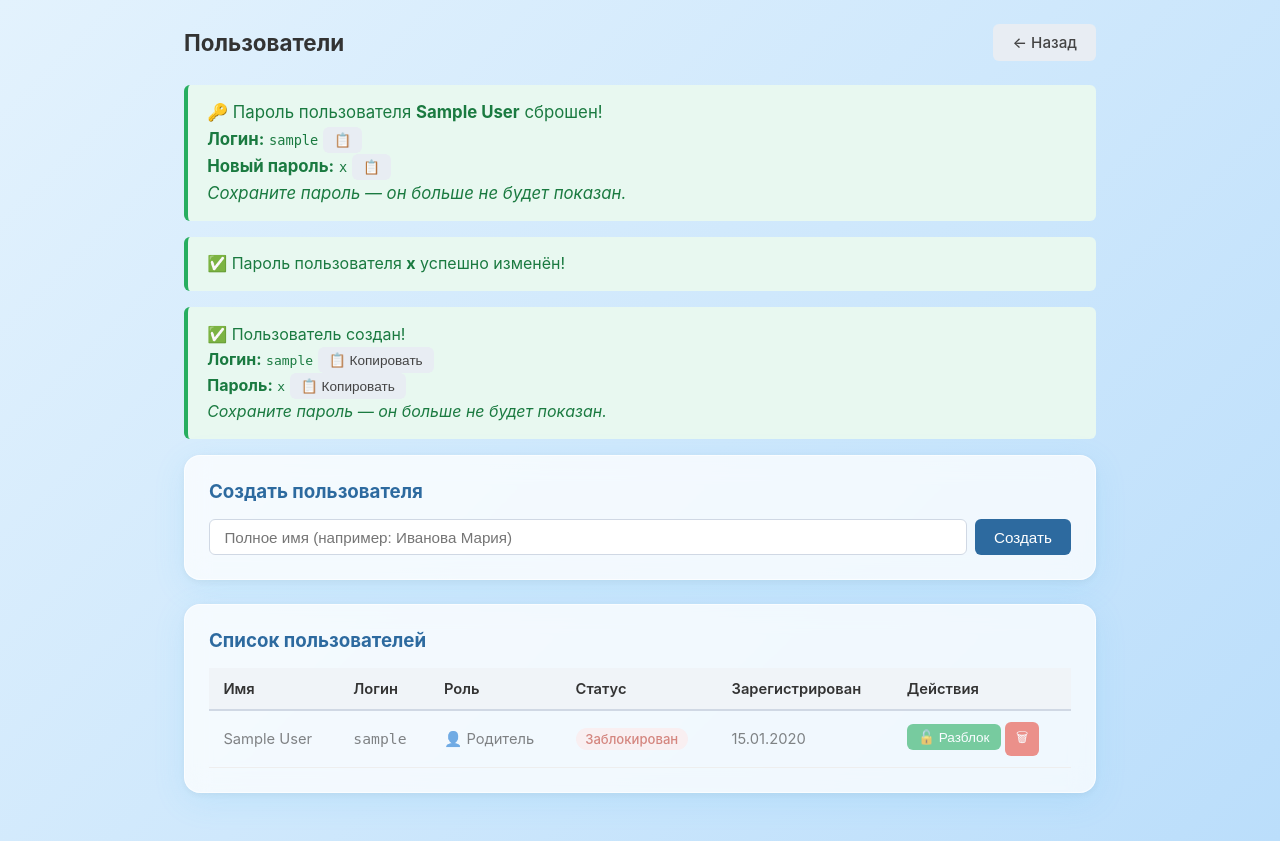
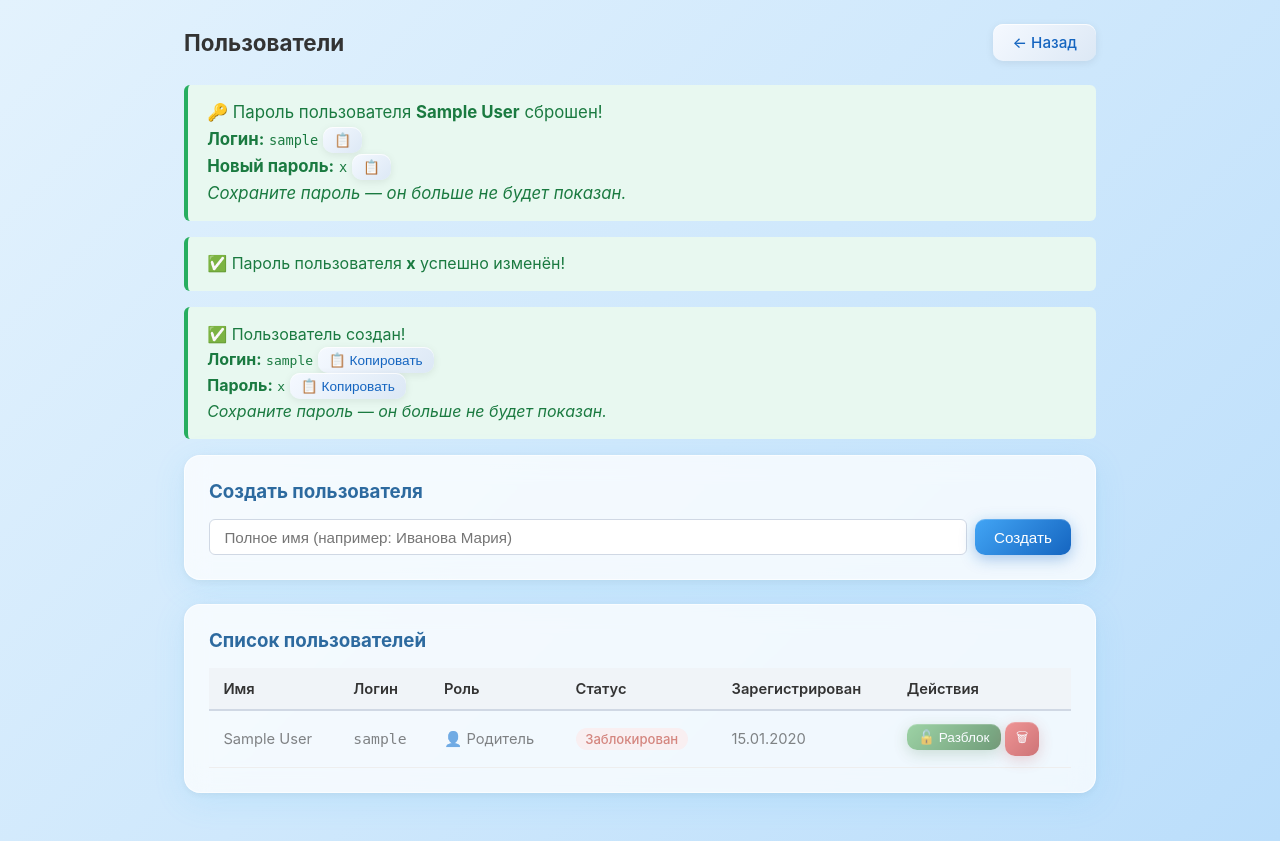
Before and after one commit to PeganovOleg/abc_project, a FastAPI app: template templates/admin/users.html in a window 1280 px wide. Run offline with FastAPI, Linux system fonts and the light colour scheme; the template is opened without the code that fills it: most values are stand-ins (such as "Sample title", 1, 10 or a date in 2020).

Commit message:
style: 3D glass buttons with gradient and shadow

```diff
--- a/static/style.css
+++ b/static/style.css
@@ -20,15 +20,22 @@ body { font-family: -apple-system, BlinkMacSystemFont, 'Segoe UI', sans-serif; b
 .subtitle { text-align: center; color: #888; margin-bottom: 1.5rem; font-size: 0.95rem; }
 
 /* Buttons */
-.btn { display: inline-block; padding: 0.55rem 1.2rem; border-radius: 6px; border: none; cursor: pointer; font-size: 0.95rem; text-decoration: none; transition: all 0.2s; font-weight: 500; }
-.btn-primary { background: #2d6a9f; color: white; }
-.btn-primary:hover { background: #1a4a72; }
-.btn-secondary { background: #e8edf3; color: #444; }
-.btn-secondary:hover { background: #d0d8e4; }
-.btn-danger { background: #e74c3c; color: white; }
-.btn-danger:hover { background: #c0392b; }
-.btn-warning { background: #f39c12; color: white; }
-.btn-success { background: #27ae60; color: white; }
+.btn { display: inline-block; padding: 0.55rem 1.2rem; border-radius: 10px; border: none; cursor: pointer; font-size: 0.95rem; text-decoration: none; transition: all 0.18s; font-weight: 500; box-shadow: 0 2px 8px rgba(0,0,0,0.10), inset 0 1px 0 rgba(255,255,255,0.3); }
+.btn-primary { background: linear-gradient(135deg, #42A5F5 0%, #1565C0 100%); color: white; box-shadow: 0 4px 15px rgba(21,101,192,0.35), inset 0 1px 0 rgba(255,255,255,0.2); }
+.btn-primary:hover { background: linear-gradient(135deg, #1E88E5 0%, #0D47A1 100%); box-shadow: 0 6px 20px rgba(21,101,192,0.45); transform: translateY(-1px); }
+.btn-primary:active { transform: translateY(1px); box-shadow: 0 2px 8px rgba(21,101,192,0.3); }
+.btn-secondary { background: linear-gradient(135deg, #f5f9ff 0%, #dce8f5 100%); color: #1565C0; box-shadow: 0 2px 8px rgba(0,0,0,0.08), inset 0 1px 0 rgba(255,255,255,0.8); }
+.btn-secondary:hover { background: linear-gradient(135deg, #e3f2fd 0%, #bbdefb 100%); transform: translateY(-1px); box-shadow: 0 4px 12px rgba(79,195,247,0.2); }
+.btn-secondary:active { transform: translateY(1px); }
+.btn-danger { background: linear-gradient(135deg, #ef5350 0%, #b71c1c 100%); color: white; box-shadow: 0 4px 15px rgba(183,28,28,0.3), inset 0 1px 0 rgba(255,255,255,0.2); }
+.btn-danger:hover { background: linear-gradient(135deg, #e53935 0%, #b71c1c 100%); transform: translateY(-1px); box-shadow: 0 6px 20px rgba(183,28,28,0.4); }
+.btn-danger:active { transform: translateY(1px); }
+.btn-warning { background: linear-gradient(135deg, #FFB74D 0%, #E65100 100%); color: white; box-shadow: 0 4px 15px rgba(230,81,0,0.3), inset 0 1px 0 rgba(255,255,255,0.2); }
+.btn-warning:hover { transform: translateY(-1px); box-shadow: 0 6px 20px rgba(230,81,0,0.4); }
+.btn-warning:active { transform: translateY(1px); }
+.btn-success { background: linear-gradient(135deg, #66BB6A 0%, #1B5E20 100%); color: white; box-shadow: 0 4px 15px rgba(27,94,32,0.3), inset 0 1px 0 rgba(255,255,255,0.2); }
+.btn-success:hover { transform: translateY(-1px); box-shadow: 0 6px 20px rgba(27,94,32,0.4); }
+.btn-success:active { transform: translateY(1px); }
 .btn-full { width: 100%; text-align: center; padding: 0.75rem; }
 .btn-sm { padding: 0.3rem 0.7rem; font-size: 0.85rem; }
 
```
